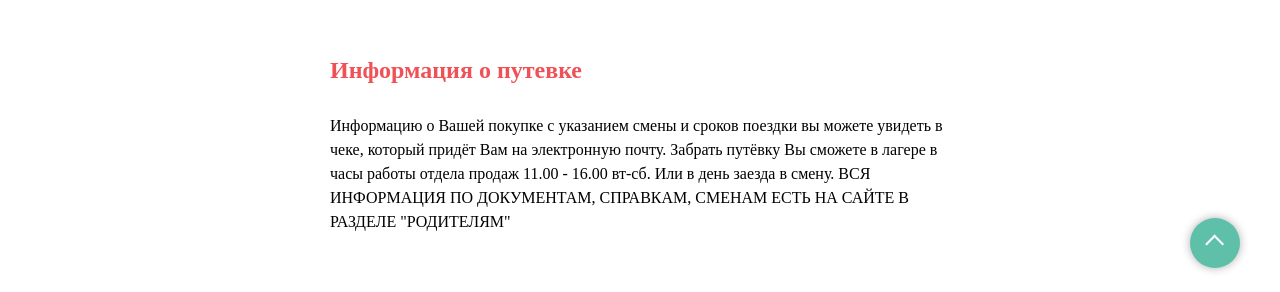
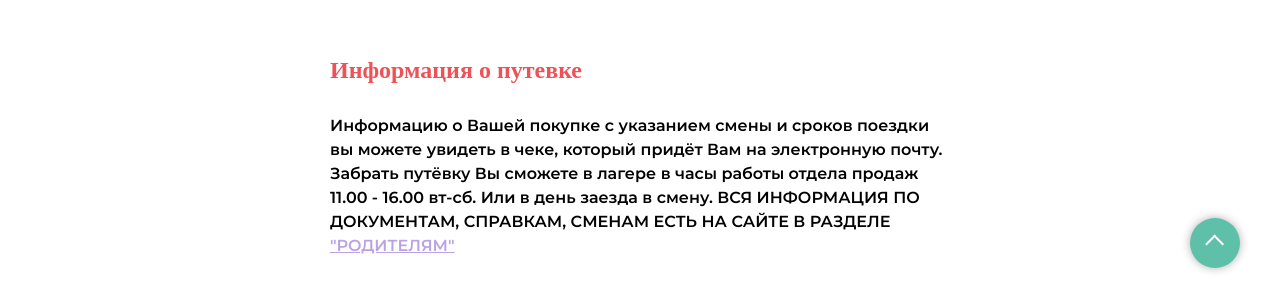
Before and after one commit to Amalthea-code/birch, a Vue app: page /cabinet in a window 1280 px wide. Shown: the part 492-784 px from the top of the page. Built offline with nearby package versions, Linux system fonts and the light colour scheme; no server answers; sample sign-in values are in the browser's storage; a web font is replaced by a local one; what vue-the-mask would draw is missing.

Commit message:
added link

```diff
--- a/src/views/cabinet.vue
+++ b/src/views/cabinet.vue
@@ -5,7 +5,7 @@
       <cabinet-slider />
       <div class="cabinet__info">
         <h4 class="cabinet__info-title">Информация о путевке</h4>
-        Информацию о Вашей покупке с указанием смены и сроков поездки вы можете увидеть в чеке, который придёт Вам на электронную почту. Забрать путёвку Вы сможете в лагере в часы работы отдела продаж 11.00 - 16.00 вт-сб. Или в день заезда в смену. ВСЯ ИНФОРМАЦИЯ ПО ДОКУМЕНТАМ, СПРАВКАМ, СМЕНАМ ЕСТЬ НА САЙТЕ В РАЗДЕЛЕ "РОДИТЕЛЯМ"
+        Информацию о Вашей покупке с указанием смены и сроков поездки вы можете увидеть в чеке, который придёт Вам на электронную почту. Забрать путёвку Вы сможете в лагере в часы работы отдела продаж 11.00 - 16.00 вт-сб. Или в день заезда в смену. ВСЯ ИНФОРМАЦИЯ ПО ДОКУМЕНТАМ, СПРАВКАМ, СМЕНАМ ЕСТЬ НА САЙТЕ В РАЗДЕЛЕ <router-link to="/parents">"РОДИТЕЛЯМ"</router-link>
       </div>
       <div class="cabinet__link">
         <router-link to="/payment">ОФОРМИТЬ ПУТЕВКУ</router-link>
@@ -143,7 +143,11 @@ import { mapActions, mapGetters, mapMutations } from 'vuex'
       font-family: Montserrat;
       font-size: 16px;
       line-height: 24px;
+      font-weight: 900;
       margin: 60px 0;
+      a {
+        color: #baa3e4;
+      }
     }
   }
 </style>
```
